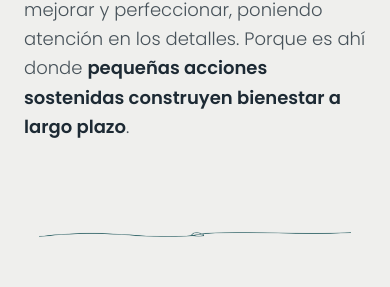
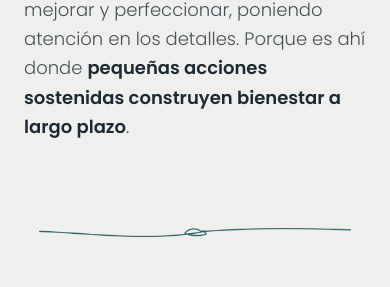
Before and after one commit to somoscasaseis/somoscasaseis, a Next.js app: page / in a window 390 px wide. Shown: the part 5674-5961 px from the top of the page. Built offline with nearby package versions, Linux system fonts and the light colour scheme; no server answers; a web font is replaced by a local one.

Commit message:
Wednesday Windsurf

```diff
--- a/src/components/v2/sections/AstrologyV2.tsx
+++ b/src/components/v2/sections/AstrologyV2.tsx
@@ -86,7 +86,14 @@ export const AstrologyV2 = () => {
             src="/linea-cierre-desktop.png"
             alt=""
             fill
-            className="object-contain object-bottom"
+            className="object-contain object-bottom hidden md:block"
+            priority
+          />
+          <Image
+            src="/linea-cierre-mobile.png"
+            alt=""
+            fill
+            className="object-contain object-bottom md:hidden"
             priority
           />
         </motion.div>
```
